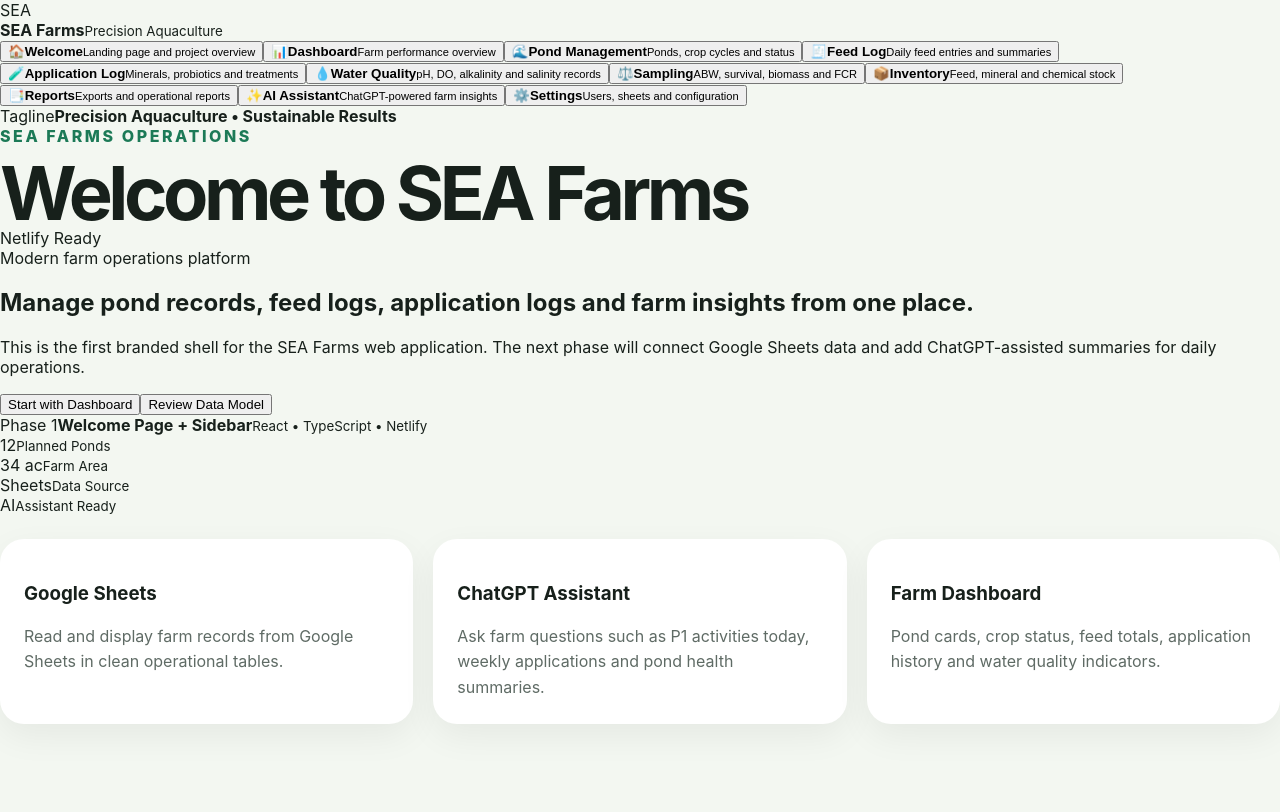
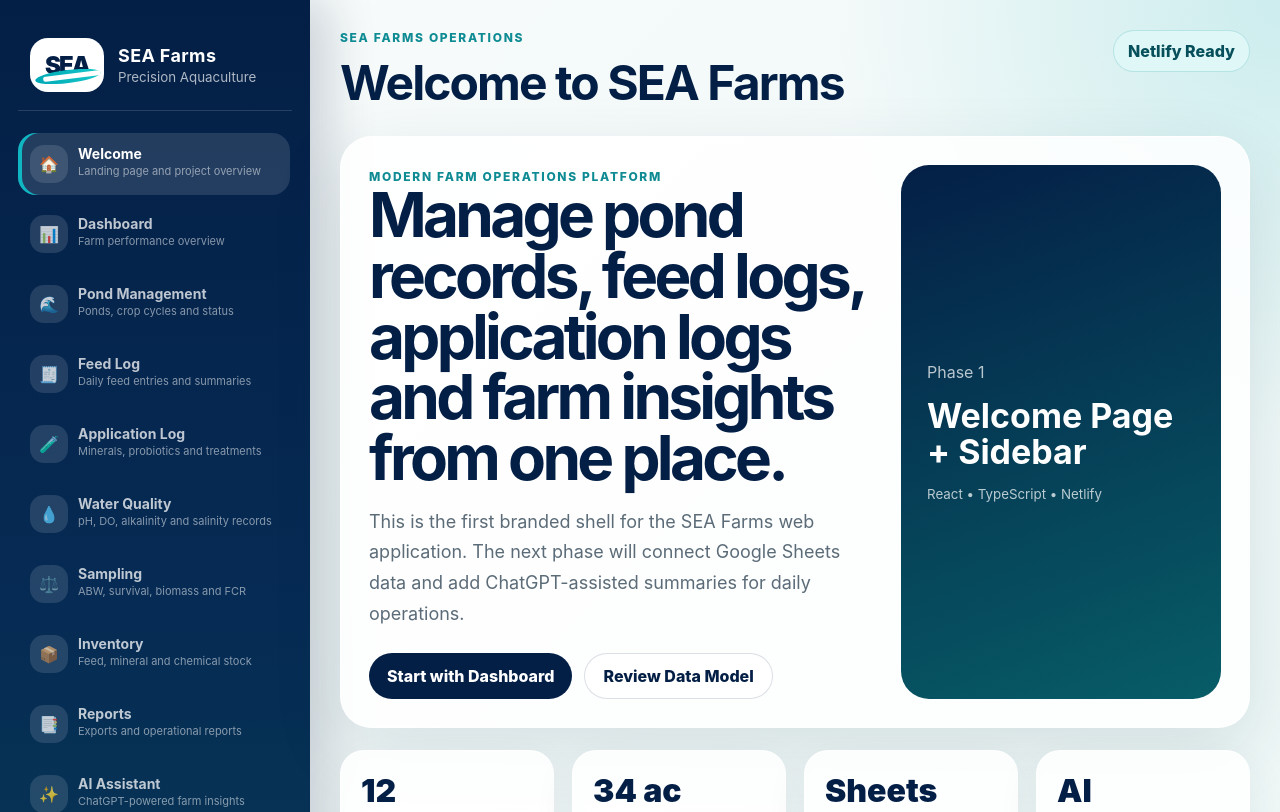
Before and after one commit to gopisankuratri/sea, a React (Vite) app: page / in a window 1280 px wide. Shown: the top 812 px of the page. Built offline with nearby package versions, Linux system fonts and the light colour scheme.

Commit message:
Style branded sidebar application shell

```diff
--- a/src/styles.css
+++ b/src/styles.css
@@ -1,154 +1,400 @@
 :root {
   font-family: Inter, ui-sans-serif, system-ui, -apple-system, BlinkMacSystemFont, "Segoe UI", sans-serif;
-  color: #17201b;
-  background: #f3f7f1;
+  color: #10233f;
+  background: #eef5f4;
 }
 
-* {
-  box-sizing: border-box;
+* { box-sizing: border-box; }
+
+body { margin: 0; }
+
+button { font: inherit; }
+
+.appShell {
+  min-height: 100vh;
+  display: grid;
+  grid-template-columns: 310px 1fr;
+  background:
+    radial-gradient(circle at top right, rgba(10, 173, 183, 0.16), transparent 28rem),
+    linear-gradient(135deg, #f8fbfb 0%, #edf7f6 100%);
 }
 
-body {
-  margin: 0;
+.sidebar {
+  min-height: 100vh;
+  padding: 24px 18px;
+  color: #ffffff;
+  background: linear-gradient(180deg, #041f46 0%, #062b54 56%, #073b55 100%);
+  display: flex;
+  flex-direction: column;
+  gap: 22px;
+  box-shadow: 18px 0 45px rgba(5, 28, 62, 0.18);
 }
 
-.page {
-  min-height: 100vh;
-  max-width: 1180px;
-  margin: 0 auto;
-  padding: 32px;
+.brandPanel {
+  display: flex;
+  align-items: center;
+  gap: 14px;
+  padding: 14px 12px 18px;
+  border-bottom: 1px solid rgba(255, 255, 255, 0.14);
 }
 
-.hero {
-  display: grid;
-  grid-template-columns: 1fr 300px;
-  gap: 28px;
-  align-items: stretch;
-  padding: 36px;
-  border-radius: 32px;
-  background: linear-gradient(135deg, #ffffff 0%, #dff2e6 100%);
-  box-shadow: 0 20px 60px rgba(23, 92, 67, 0.14);
+.logoMark {
+  width: 74px;
+  height: 54px;
+  position: relative;
+  display: flex;
+  align-items: center;
+  justify-content: center;
+  border-radius: 18px;
+  background: #ffffff;
+  overflow: hidden;
 }
 
-.heroContent {
-  padding: 12px 0;
+.logoSea {
+  color: #041f46;
+  font-size: 24px;
+  font-weight: 950;
+  letter-spacing: -0.08em;
 }
 
-.eyebrow {
-  margin: 0 0 12px;
-  color: #1c7a57;
-  font-weight: 800;
-  letter-spacing: 0.16em;
-  text-transform: uppercase;
+.logoWave {
+  position: absolute;
+  width: 66px;
+  height: 13px;
+  right: 3px;
+  bottom: 9px;
+  border-radius: 100%;
+  background: linear-gradient(90deg, #00a9b5, #16c7c9);
+  transform: rotate(-7deg);
 }
 
+.logoWave::after {
+  content: "";
+  position: absolute;
+  inset: 4px 0 auto 8px;
+  height: 5px;
+  border-radius: 999px;
+  background: #ffffff;
+}
+
+.brandPanel strong {
+  display: block;
+  font-size: 18px;
+  letter-spacing: 0.02em;
+}
+
+.brandPanel small {
+  color: rgba(255, 255, 255, 0.68);
+}
+
+.sideNav {
+  display: flex;
+  flex-direction: column;
+  gap: 8px;
+  overflow: auto;
+  padding-right: 2px;
+}
+
+.navItem {
+  width: 100%;
+  border: 0;
+  color: rgba(255, 255, 255, 0.74);
+  background: transparent;
+  border-radius: 18px;
+  padding: 12px;
+  display: grid;
+  grid-template-columns: 38px 1fr;
+  gap: 10px;
+  text-align: left;
+  cursor: pointer;
+  transition: 0.18s ease;
+}
+
+.navItem:hover,
+.navItem.active {
+  color: #ffffff;
+  background: rgba(255, 255, 255, 0.12);
+}
+
+.navItem.active {
+  box-shadow: inset 4px 0 0 #10b7c3;
+}
+
+.navIcon {
+  width: 38px;
+  height: 38px;
+  border-radius: 14px;
+  display: grid;
+  place-items: center;
+  background: rgba(255, 255, 255, 0.12);
+}
+
+.navItem strong {
+  display: block;
+  font-size: 14px;
+}
+
+.navItem small {
+  display: block;
+  margin-top: 2px;
+  color: rgba(255, 255, 255, 0.52);
+  font-size: 11px;
+  line-height: 1.3;
+}
+
+.sidebarFooter {
+  margin-top: auto;
+  padding: 16px;
+  border-radius: 20px;
+  background: rgba(255, 255, 255, 0.1);
+}
+
+.sidebarFooter span {
+  display: block;
+  color: rgba(255, 255, 255, 0.62);
+  font-size: 12px;
+  text-transform: uppercase;
+  letter-spacing: 0.12em;
+  margin-bottom: 8px;
+}
+
+.sidebarFooter strong {
+  font-size: 13px;
+  line-height: 1.45;
+}
+
+.contentArea {
+  padding: 30px;
+  max-width: 1280px;
+  width: 100%;
+}
+
+.topBar {
+  display: flex;
+  justify-content: space-between;
+  gap: 16px;
+  align-items: flex-start;
+  margin-bottom: 24px;
+}
+
+.eyebrow,
+.sectionLabel {
+  margin: 0 0 8px;
+  color: #0f8b94;
+  font-weight: 850;
+  letter-spacing: 0.14em;
+  text-transform: uppercase;
+  font-size: 12px;
+}
+
+h1, h2, h3, p { margin-top: 0; }
+
 h1 {
+  margin-bottom: 0;
+  color: #041f46;
+  font-size: clamp(30px, 4vw, 48px);
+  letter-spacing: -0.04em;
+}
+
+.statusPill {
+  padding: 10px 14px;
+  border-radius: 999px;
+  color: #07505b;
+  background: #dff8f7;
+  border: 1px solid rgba(15, 139, 148, 0.2);
+  font-weight: 800;
+  white-space: nowrap;
+}
+
+.heroCard {
+  display: grid;
+  grid-template-columns: 1fr 320px;
+  gap: 24px;
+  padding: 28px;
+  border-radius: 32px;
+  background: rgba(255, 255, 255, 0.86);
+  box-shadow: 0 24px 70px rgba(7, 48, 74, 0.12);
+  border: 1px solid rgba(255, 255, 255, 0.9);
+}
+
+.heroCopy h2 {
   max-width: 780px;
-  margin: 0;
-  font-size: clamp(38px, 7vw, 74px);
-  line-height: 0.95;
+  margin-bottom: 18px;
+  color: #041f46;
+  font-size: clamp(32px, 5vw, 62px);
+  line-height: 0.98;
   letter-spacing: -0.06em;
 }
 
-.subtitle {
+.heroCopy p {
   max-width: 760px;
-  margin: 22px 0 0;
-  color: #53615a;
-  font-size: 19px;
+  color: #5b6c78;
+  font-size: 18px;
   line-height: 1.7;
 }
 
-.actions {
+.heroActions {
   display: flex;
   flex-wrap: wrap;
-  gap: 14px;
-  margin-top: 28px;
+  gap: 12px;
+  margin-top: 24px;
 }
 
-a {
-  text-decoration: none;
+.heroActions button {
+  min-height: 46px;
+  padding: 0 18px;
+  border: 0;
+  border-radius: 999px;
+  color: #ffffff;
+  background: #041f46;
+  font-weight: 850;
+  cursor: pointer;
 }
 
-.primaryButton,
-.secondaryButton {
-  display: inline-flex;
-  align-items: center;
-  justify-content: center;
-  min-height: 46px;
-  padding: 0 20px;
-  border-radius: 999px;
-  font-weight: 800;
+.heroActions .ghostButton {
+  color: #041f46;
+  background: #ffffff;
+  border: 1px solid rgba(4, 31, 70, 0.14);
 }
 
-.primaryButton {
+.summaryPanel {
+  min-height: 260px;
+  padding: 26px;
+  border-radius: 28px;
   color: #ffffff;
-  background: #175c43;
-}
-
-.secondaryButton {
-  color: #175c43;
-  border: 1px solid rgba(23, 92, 67, 0.28);
-  background: rgba(255, 255, 255, 0.72);
-}
-
-.brandCard {
+  background: linear-gradient(160deg, #041f46 0%, #075d67 100%);
   display: flex;
   flex-direction: column;
   justify-content: center;
-  min-height: 260px;
-  padding: 28px;
-  color: #ffffff;
-  border-radius: 28px;
-  background: #175c43;
 }
 
-.brandCard span,
-.brandCard small {
-  color: rgba(255, 255, 255, 0.78);
+.summaryPanel span,
+.summaryPanel small {
+  color: rgba(255, 255, 255, 0.72);
 }
 
-.brandCard strong {
+.summaryPanel strong {
   display: block;
-  margin: 14px 0;
-  font-size: 42px;
-  line-height: 1;
+  margin: 16px 0;
+  font-size: 34px;
+  line-height: 1.05;
+}
+
+.metricGrid,
+.cards {
+  display: grid;
+  gap: 18px;
+  margin-top: 22px;
+}
+
+.metricGrid {
+  grid-template-columns: repeat(4, 1fr);
 }
 
 .cards {
-  display: grid;
   grid-template-columns: repeat(3, 1fr);
-  gap: 20px;
-  margin-top: 24px;
+}
+
+.metricCard,
+.card,
+.placeholderPage {
+  border-radius: 24px;
+  background: rgba(255, 255, 255, 0.88);
+  box-shadow: 0 16px 40px rgba(7, 48, 74, 0.08);
+  border: 1px solid rgba(255, 255, 255, 0.85);
+}
+
+.metricCard {
+  padding: 20px;
+}
+
+.metricCard span {
+  display: block;
+  color: #041f46;
+  font-size: 32px;
+  font-weight: 950;
+}
+
+.metricCard small {
+  color: #667683;
+  font-weight: 700;
 }
 
 .card {
   padding: 24px;
-  border-radius: 24px;
-  background: #ffffff;
-  box-shadow: 0 12px 35px rgba(0, 0, 0, 0.06);
 }
 
-.card h2 {
-  margin: 0 0 10px;
+.card h3 {
+  margin-bottom: 10px;
+  color: #041f46;
 }
 
 .card p {
-  margin: 0;
-  color: #5f6b65;
-  line-height: 1.6;
+  margin-bottom: 0;
+  color: #667683;
+  line-height: 1.65;
 }
 
-@media (max-width: 860px) {
-  .page {
-    padding: 18px;
-  }
+.placeholderPage {
+  min-height: 560px;
+  padding: 42px;
+  display: flex;
+  flex-direction: column;
+  align-items: flex-start;
+  justify-content: center;
+}
 
-  .hero,
-  .cards {
-    grid-template-columns: 1fr;
-  }
+.placeholderIcon {
+  width: 72px;
+  height: 72px;
+  border-radius: 24px;
+  display: grid;
+  place-items: center;
+  margin-bottom: 20px;
+  background: #e3f8f8;
+  font-size: 34px;
+}
 
-  .hero {
-    padding: 24px;
-  }
+.placeholderPage h2 {
+  margin-bottom: 10px;
+  color: #041f46;
+  font-size: 42px;
+  letter-spacing: -0.04em;
 }
+
+.placeholderPage p {
+  color: #667683;
+  font-size: 18px;
+}
+
+.placeholderBox {
+  max-width: 560px;
+  margin-top: 18px;
+  padding: 18px;
+  border-radius: 18px;
+  background: #f3fbfb;
+  border: 1px dashed rgba(15, 139, 148, 0.35);
+}
+
+.placeholderBox strong,
+.placeholderBox span {
+  display: block;
+}
+
+.placeholderBox strong {
+  margin-bottom: 6px;
+  color: #07505b;
+}
+
+.placeholderBox span {
+  color: #667683;
+  line-height: 1.55;
+}
+
+@media (max-width: 980px) {
+  .appShell { grid-template-columns: 1fr; }
+  .sidebar { min-height: auto; }
+  .sideNav { max-height: none; }
+  .heroCard, .metricGrid, .cards { grid-template-columns: 1fr; }
+  .contentArea { padding: 20px; }
+}
```
